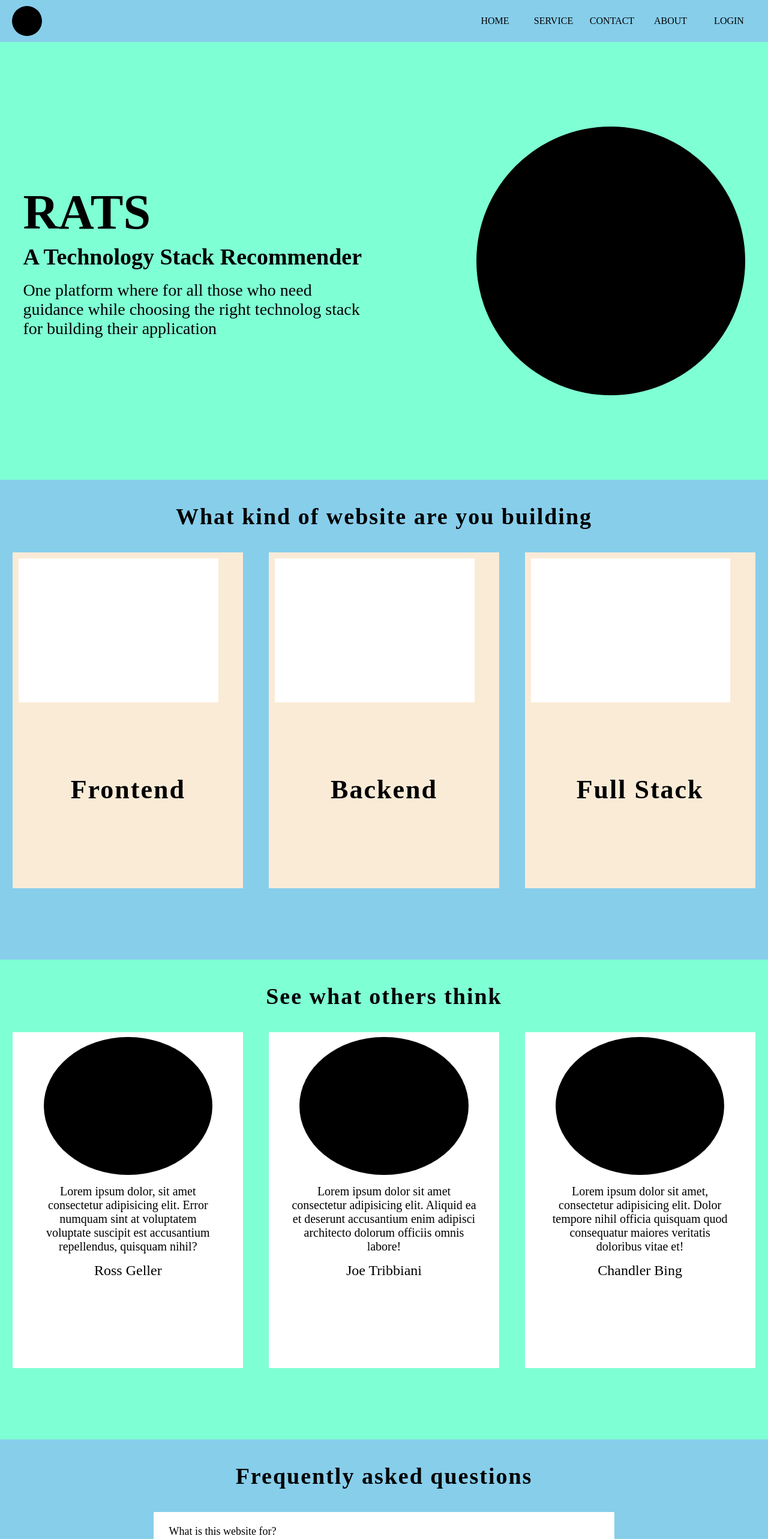
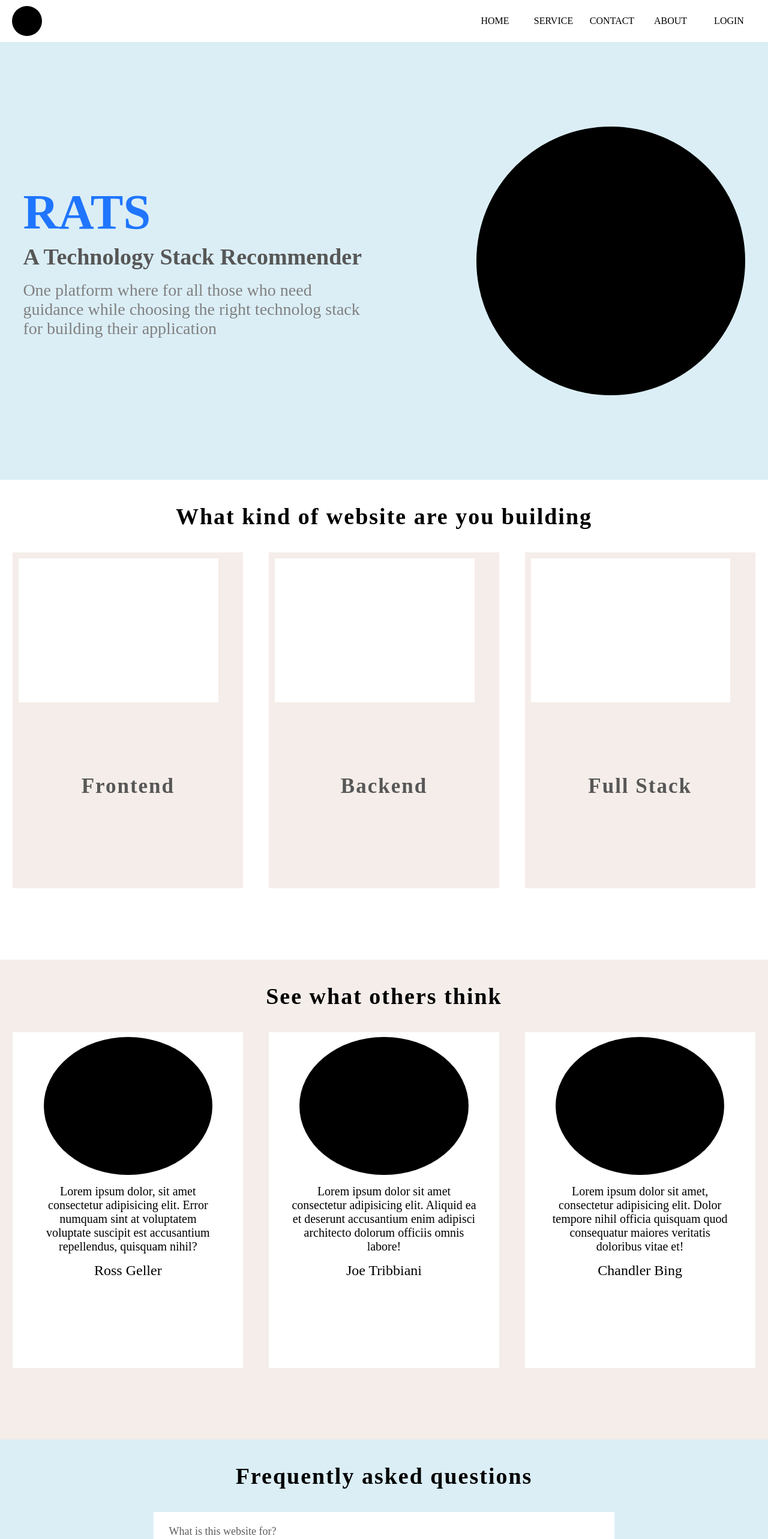
Before and after one commit to MdSarmad/RATS, a React (Create React App) app: page / in a window 1280 px wide. Shown: the top 2566 px of the page at 60% size. Built offline with nearby package versions, Linux system fonts and the light colour scheme.

Commit message:
Styling changes

```diff
--- a/src/Components/Cover/Cover.css
+++ b/src/Components/Cover/Cover.css
@@ -1,23 +1,24 @@
 .cover {
     min-height: 91.3vh;
-    background-color: aquamarine;
+    background-color: #DBEEF6;
 }
+
 .products {
     min-height: 100vh;
-    background-color: skyblue;
+    background-color: white;
 }
 
 .reviews {
     min-height: 100vh;
-    background-color: aquamarine;
+    background-color: #F4EDE9;
 }
 
 .faqs {
     min-height: 100vh;
-    background-color: skyblue;
+    background-color: #DBEEF6;
 }
 
 .info {
     min-height: 100vh;
-    background-color: aquamarine;
+    background-color: #F4EDE9;
 }
--- a/src/Components/Navbar/Navbar.css
+++ b/src/Components/Navbar/Navbar.css
@@ -3,7 +3,7 @@
   justify-content: space-between;
   align-items: center;
   height: 70px;
-    background-color: skyblue;
+  background-color: white;
   padding: 0 20px;
 }
 
--- a/src/Components/Section/SectionA1.css
+++ b/src/Components/Section/SectionA1.css
@@ -1,39 +1,45 @@
-.section-a1{
+.section-a1 {
     display: flex;
     justify-content: space-between;
     align-items: center;
     min-height: 91.3vh;
 }
 
-.section-a1-text{
+.section-a1-text {
     /* margin-top: -15%; */
     margin-left: 3%;
     box-sizing: border-box;
     width: 45%;
 }
 
-.section-a1-title, .section-a1-subTitle, .section-a1-para {
+.section-a1-title,
+.section-a1-subTitle,
+.section-a1-para {
     margin: 0;
 }
 
-.section-a1-title{
+.section-a1-title {
     font-size: 82px;
     box-sizing: border-box;
+    color: #1F75FE;
+
 }
 
 .section-a1-subTitle {
     font-size: 38px;
     margin-top: 1%;
     box-sizing: border-box;
+    color: #575757;
 }
 
 .section-a1-para {
     font-size: 28px;
     margin-top: 3%;
     box-sizing: border-box;
+    color: #808080;
 }
 
-.section-a1-pic{
+.section-a1-pic {
     width: 35vw;
     height: 35vw;
     border-radius: 50%;
--- a/src/Components/Section/SectionA2.css
+++ b/src/Components/Section/SectionA2.css
@@ -1,37 +1,38 @@
-.section-a2-heading{
+.section-a2-heading {
     padding: 3% 0%;
     margin: 0;
     font-size: 38px;
-    letter-spacing:2px;
+    letter-spacing: 2px;
     display: flex;
     justify-content: center;
     box-sizing: border-box;
 }
 
-.tech-section{
+.tech-section {
     display: flex;
     justify-content: space-around;
 }
 
-.tech{
+.tech {
     width: 30vw;
     height: 70vh;
-    background-color: antiquewhite;
+    background-color: #F4EDE9;
 }
 
-.tech-logo{
+.tech-logo {
     background-color: white;
     width: 26vw;
     height: 30vh;
     margin: 10px 0 0 10px;
 }
 
-.tech-text{
+.tech-text {
     position: relative;
     display: flex;
     justify-content: center;
     margin-top: 15vh;
-    font-size: 44px;
+    font-size: 35px;
     font-weight: bold;
     letter-spacing: 2px;
+    color: #575757;
 }
--- a/src/Components/Section/SectionA4.css
+++ b/src/Components/Section/SectionA4.css
@@ -1,13 +1,13 @@
-.section-a4-heading{
+.section-a4-heading {
     padding: 3% 0%;
     margin: 0;
     font-size: 38px;
-    letter-spacing:2px;
+    letter-spacing: 2px;
     text-align: center;
     box-sizing: border-box;
 }
 
-.faq{
+.faq {
     width: 60vw;
     height: 8vh;
     background-color: white;
@@ -18,4 +18,5 @@
     align-items: center;
     padding-left: 2%;
     box-sizing: border-box;
+    color: #5c5c5c;
 }
```
Also changed, not shown: src/Components/Section/SectionA3.css (+5 -5 lines). Lines whose indentation alone changed are shown as unchanged.
